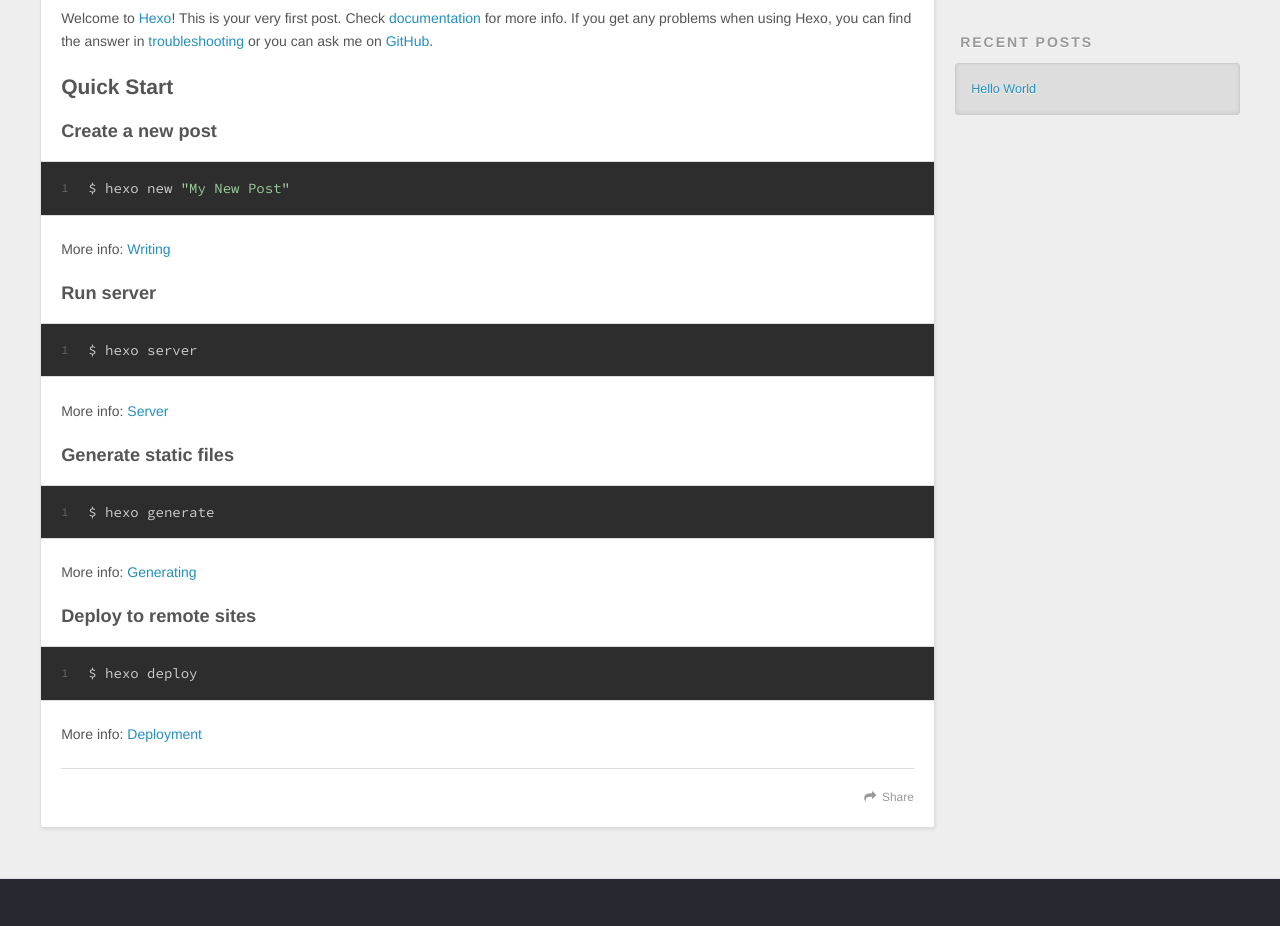
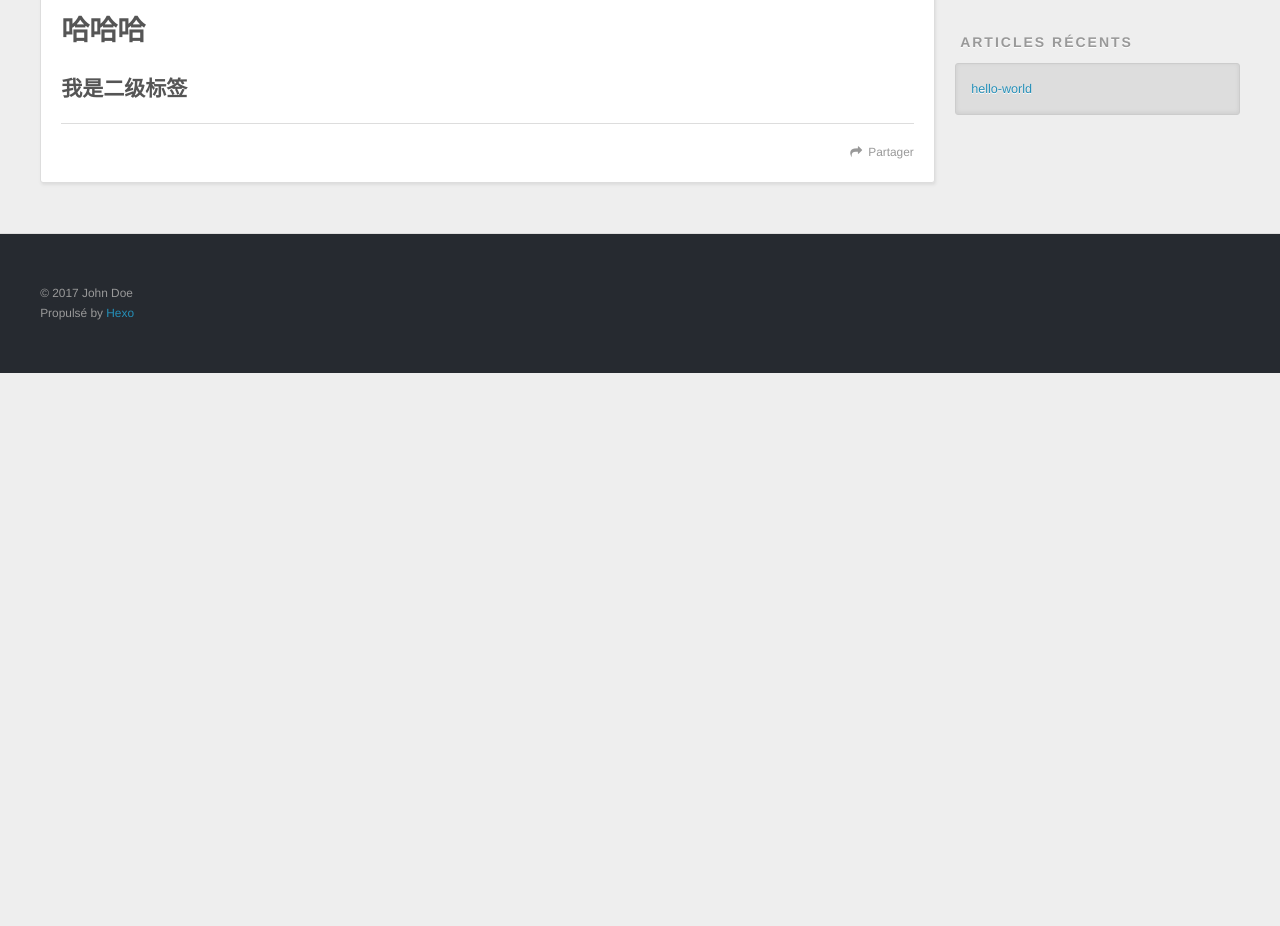
Before and after one commit to sunBigJun/sunBigJun.github.io, a plain HTML site: page 2017/07/18/hello-world/index.html in a window 1280 px wide. Shown: the part 446-1372 px from the top of the page. After the commit the page ends 819 px from the top, so only its background shows below. Drawn offline with nearby package versions, Linux system fonts and the light colour scheme.

Commit message:
hello 修改

```diff
--- a/2017/07/18/hello-world/index.html
+++ b/2017/07/18/hello-world/index.html
@@ -3,18 +3,18 @@
 <head>
   <meta charset="utf-8">
 
-  <title>Hello World | Hexo</title>
+  <title>hello-world | Hexo</title>
   <meta name="viewport" content="width=device-width, initial-scale=1, maximum-scale=1">
-  <meta name="description" content="Welcome to Hexo! This is your very first post. Check documentation for more info. If you get any problems when using Hexo, you can find the answer in troubleshooting or you can ask me on GitHub. Quick">
+  <meta name="description" content="哈哈哈我是二级标签">
 <meta property="og:type" content="article">
-<meta property="og:title" content="Hello World">
+<meta property="og:title" content="hello-world">
 <meta property="og:url" content="http://yoursite.com/2017/07/18/hello-world/index.html">
 <meta property="og:site_name" content="Hexo">
-<meta property="og:description" content="Welcome to Hexo! This is your very first post. Check documentation for more info. If you get any problems when using Hexo, you can find the answer in troubleshooting or you can ask me on GitHub. Quick">
-<meta property="og:updated_time" content="2017-07-18T11:40:53.001Z">
+<meta property="og:description" content="哈哈哈我是二级标签">
+<meta property="og:updated_time" content="2017-07-18T13:40:56.382Z">
 <meta name="twitter:card" content="summary">
-<meta name="twitter:title" content="Hello World">
-<meta name="twitter:description" content="Welcome to Hexo! This is your very first post. Check documentation for more info. If you get any problems when using Hexo, you can find the answer in troubleshooting or you can ask me on GitHub. Quick">
+<meta name="twitter:title" content="hello-world">
+<meta name="twitter:description" content="哈哈哈我是二级标签">
 
     <link rel="alternate" href="/atom.xml" title="Hexo" type="application/atom+xml">
 
@@ -52,9 +52,9 @@
       </nav>
       <nav id="sub-nav">
 
-          <a id="nav-rss-link" class="nav-icon" href="/atom.xml" title="RSS Feed"></a>
+          <a id="nav-rss-link" class="nav-icon" href="/atom.xml" title="Flux RSS"></a>
 
-        <a id="nav-search-btn" class="nav-icon" title="Search"></a>
+        <a id="nav-search-btn" class="nav-icon" title="Rechercher"></a>
       </nav>
       <div id="search-form-wrap">
         <form action="//google.com/search" method="get" accept-charset="UTF-8" class="search-form"><input type="search" name="q" class="search-form-input" placeholder="Search"><button type="submit" class="search-form-submit">&#xF002;</button><input type="hidden" name="sitesearch" value="http://yoursite.com"></form>
@@ -77,7 +77,7 @@
 
 
     <h1 class="article-title" itemprop="name">
-      Hello World
+      hello-world
     </h1>
 
 
@@ -85,20 +85,11 @@
 
     <div class="article-entry" itemprop="articleBody">
 
-        <p>Welcome to <a href="https://hexo.io/" target="_blank" rel="external">Hexo</a>! This is your very first post. Check <a href="https://hexo.io/docs/" target="_blank" rel="external">documentation</a> for more info. If you get any problems when using Hexo, you can find the answer in <a href="https://hexo.io/docs/troubleshooting.html" target="_blank" rel="external">troubleshooting</a> or you can ask me on <a href="https://github.com/hexojs/hexo/issues" target="_blank" rel="external">GitHub</a>.</p>
-<h2 id="Quick-Start"><a href="#Quick-Start" class="headerlink" title="Quick Start"></a>Quick Start</h2><h3 id="Create-a-new-post"><a href="#Create-a-new-post" class="headerlink" title="Create a new post"></a>Create a new post</h3><figure class="highlight bash"><table><tr><td class="gutter"><pre><div class="line">1</div></pre></td><td class="code"><pre><div class="line">$ hexo new <span class="string">"My New Post"</span></div></pre></td></tr></table></figure>
-<p>More info: <a href="https://hexo.io/docs/writing.html" target="_blank" rel="external">Writing</a></p>
-<h3 id="Run-server"><a href="#Run-server" class="headerlink" title="Run server"></a>Run server</h3><figure class="highlight bash"><table><tr><td class="gutter"><pre><div class="line">1</div></pre></td><td class="code"><pre><div class="line">$ hexo server</div></pre></td></tr></table></figure>
-<p>More info: <a href="https://hexo.io/docs/server.html" target="_blank" rel="external">Server</a></p>
-<h3 id="Generate-static-files"><a href="#Generate-static-files" class="headerlink" title="Generate static files"></a>Generate static files</h3><figure class="highlight bash"><table><tr><td class="gutter"><pre><div class="line">1</div></pre></td><td class="code"><pre><div class="line">$ hexo generate</div></pre></td></tr></table></figure>
-<p>More info: <a href="https://hexo.io/docs/generating.html" target="_blank" rel="external">Generating</a></p>
-<h3 id="Deploy-to-remote-sites"><a href="#Deploy-to-remote-sites" class="headerlink" title="Deploy to remote sites"></a>Deploy to remote sites</h3><figure class="highlight bash"><table><tr><td class="gutter"><pre><div class="line">1</div></pre></td><td class="code"><pre><div class="line">$ hexo deploy</div></pre></td></tr></table></figure>
-<p>More info: <a href="https://hexo.io/docs/deployment.html" target="_blank" rel="external">Deployment</a></p>
-
+        <h1 id="哈哈哈"><a href="#哈哈哈" class="headerlink" title="哈哈哈"></a>哈哈哈</h1><h2 id="我是二级标签"><a href="#我是二级标签" class="headerlink" title="我是二级标签"></a>我是二级标签</h2>
 
     </div>
     <footer class="article-footer">
-      <a data-url="http://yoursite.com/2017/07/18/hello-world/" data-id="cj59ihfct0000o4ut38tu914w" class="article-share-link">Share</a>
+      <a data-url="http://yoursite.com/2017/07/18/hello-world/" data-id="cj59je8e8000038uthc4bovyp" class="article-share-link">Partager</a>
 
 
     </footer>
@@ -132,12 +123,12 @@
 
 
   <div class="widget-wrap">
-    <h3 class="widget-title">Recent Posts</h3>
+    <h3 class="widget-title">Articles récents</h3>
     <div class="widget">
       <ul>
 
           <li>
-            <a href="/2017/07/18/hello-world/">Hello World</a>
+            <a href="/2017/07/18/hello-world/">hello-world</a>
           </li>
 
       </ul>
@@ -153,7 +144,7 @@
   <div class="outer">
     <div id="footer-info" class="inner">
       &copy; 2017 John Doe<br>
-      Powered by <a href="http://hexo.io/" target="_blank">Hexo</a>
+      Propulsé by <a href="http://hexo.io/" target="_blank">Hexo</a>
     </div>
   </div>
 </footer>
```
Also changed, not shown: archives/2017/07/index.html (+6 -6 lines), archives/2017/index.html (+6 -6 lines), archives/index.html (+6 -6 lines), index.html (+8 -17 lines).
